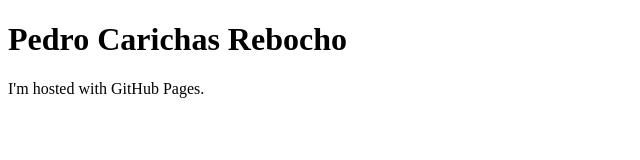
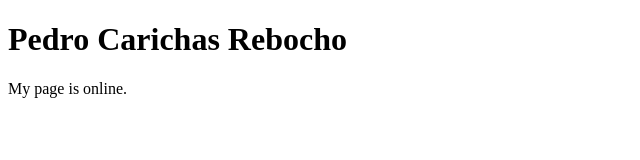
Before and after one commit to pedrocarichasrebocho/pedrocarichasrebocho.github.io, a plain HTML site: page index.html in a window 1280 px wide. Shown: the whole page, without its empty margins (0-640 px from the left). Drawn offline with Linux system fonts and the light colour scheme.

Commit message:
Update index.html

```diff
--- a/index.html
+++ b/index.html
@@ -2,6 +2,6 @@
 <html>
 <body>
 <h1>Pedro Carichas Rebocho</h1>
-<p>I'm hosted with GitHub Pages.</p>
+<p>My page is online.</p>
 </body>
 </html>
```
